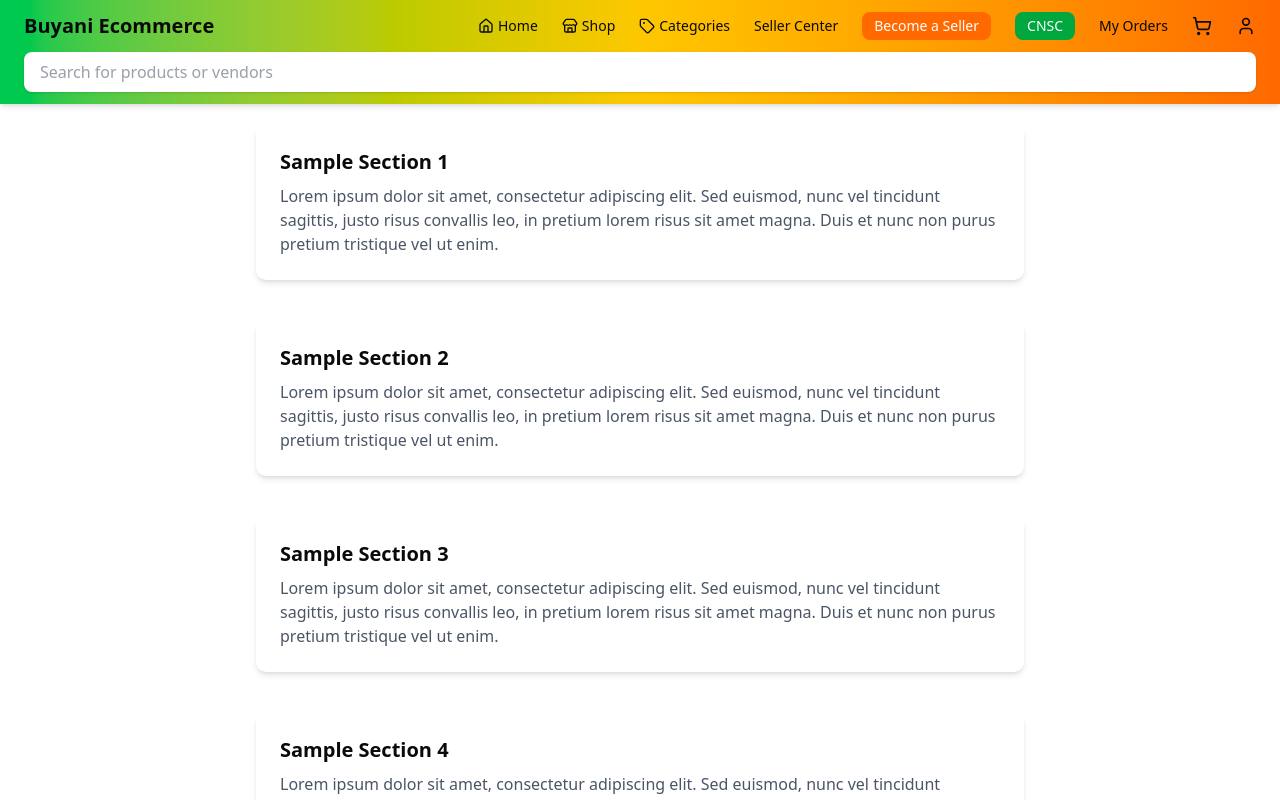
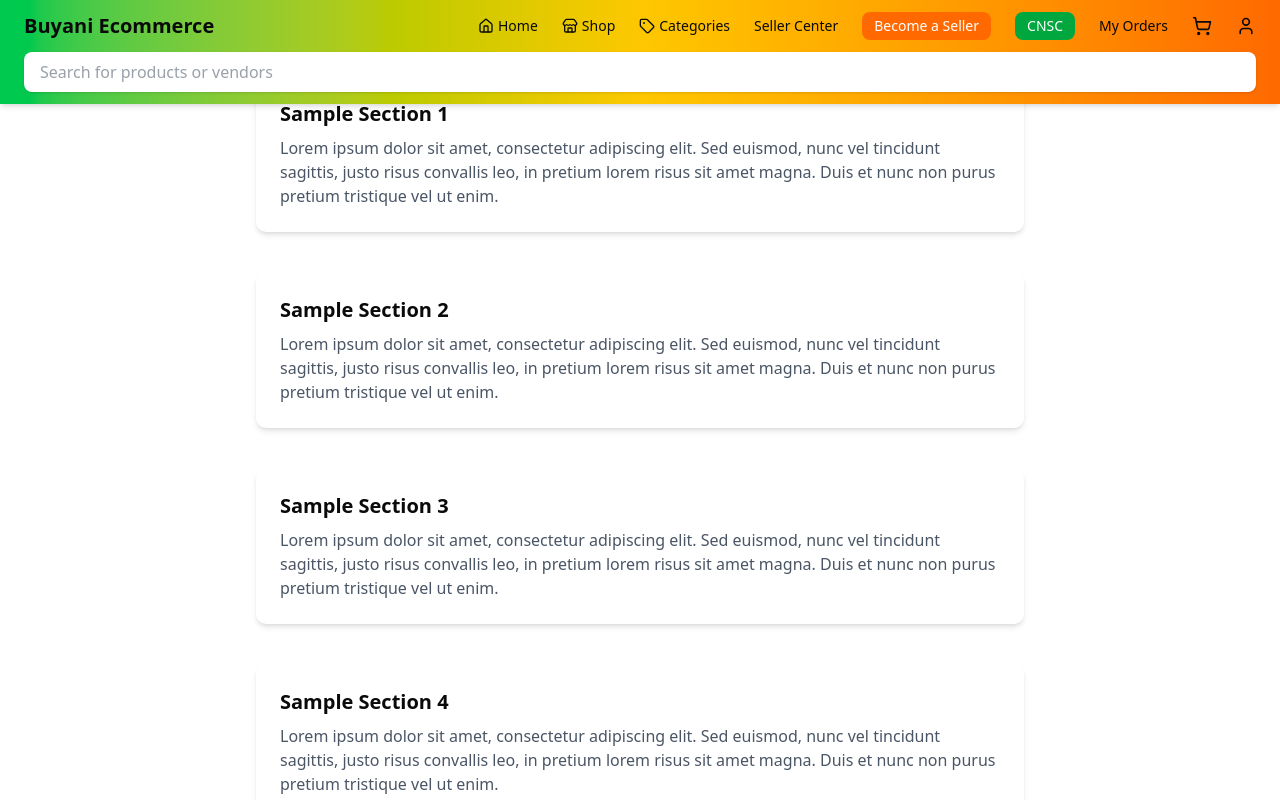
Before and after one commit to mmiikkko/buyani-ecommerce-app, a Next.js app in the folder apps/web/: page / in a window 1280 px wide. Shown: the top 800 px of the page. Built offline with nearby package versions, Linux system fonts and the light colour scheme.

Commit message:
fixed layouts

```diff
--- a/apps/web/src/app/(auth)/sign-in/page.tsx
+++ b/apps/web/src/app/(auth)/sign-in/page.tsx
@@ -2,7 +2,7 @@ import { SignInForm } from "./sign-in-form";
 
 export default function SignIn() {
   return (
-    <main className="flex min-h-svh items-center justify-center px-4">
+    <main className="flex min-h-screen items-center justify-center px-4">
       <SignInForm />
     </main>
   );
--- a/apps/web/src/app/(auth)/verify-email/page.tsx
+++ b/apps/web/src/app/(auth)/verify-email/page.tsx
@@ -1,11 +1,6 @@
-import type { Metadata } from "next";
 import { ResendVerificationButton } from "./resend-verification-button";
 import { getServerSession } from "@/server/session-utils";
 import { redirect, unauthorized } from "next/navigation";
-
-export const metadata: Metadata = {
-  title: "Verify Email",
-};
 
 export default async function VerifyEmailPage() {
   const session = await getServerSession();
--- a/apps/web/src/app/layout.tsx
+++ b/apps/web/src/app/layout.tsx
@@ -18,11 +18,7 @@ export default function RootLayout({
   return (
     <html lang="en">
       <body className="antialiased">
-        {/* Add Navbar here */}
-        <Navbar />
-
-        {/* Main Page Content -> margin top 10 for navbar fixed space*/}
-        <main className="mt-12">{children}</main>
+        <main>{children}</main>
       </body>
     </html>
   );
--- a/apps/web/src/app/page.tsx
+++ b/apps/web/src/app/page.tsx
@@ -1,8 +1,9 @@
-import Image from "next/image";
+import Navbar from "@/components/nav/Navbar";
 
 export default function Home() {
   return (
     <div className="space-y-10">
+      <Navbar />
       <h1 className="text-3xl font-bold text-centers">
         Welcome to BuyAni Ecommerce
       </h1>
```
